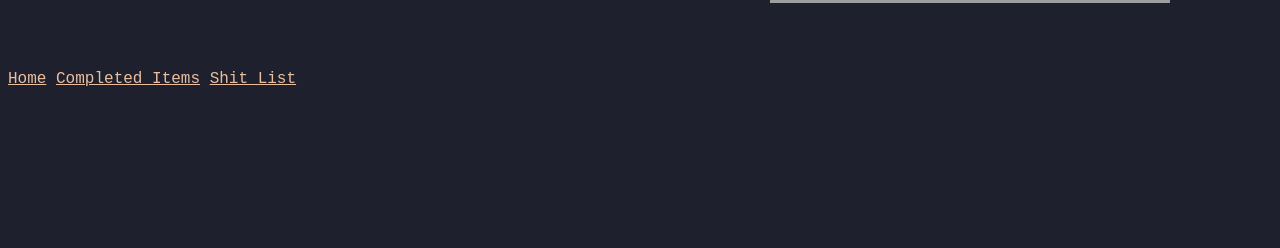
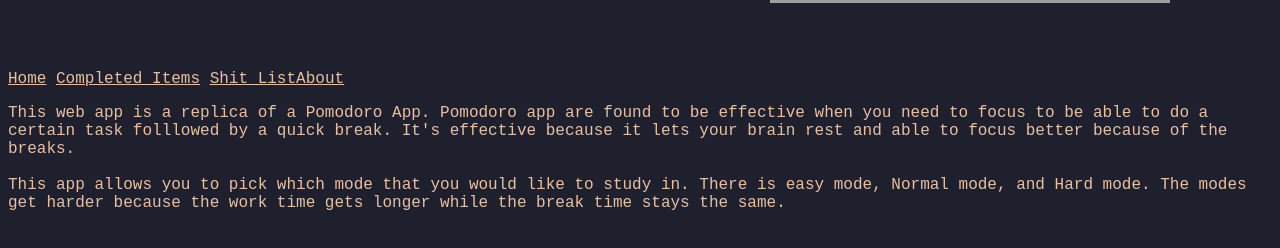
Before and after one commit to mobarakamir17/handle-your-shit, a React (Create React App) app in the folder productivity-tracker/: page /About in a window 1280 px wide. Shown: the part 364-612 px from the top of the page. Built offline with nearby package versions, Linux system fonts and the light colour scheme; data requests are answered from the project's data file; grey boxes are pictures that could not be loaded.

Commit message:
Changes 4

```diff
--- a/productivity-tracker/src/App.js
+++ b/productivity-tracker/src/App.js
@@ -6,6 +6,7 @@ import ToDoList from './components/ToDoList';
 import CompletedTasks from './components/CompletedTasks'; // Make sure the import uses the correct path
 import Calendar from './components/Calendar';
 import ShitList from './components/ShitList';
+import About from './components/About';
 
 function Container({tasks, onAddToDo, onSetCompletedItems}) {
   return (
@@ -53,6 +54,10 @@ function App() {
           <Link to="/shit-list" className="linkStyle">
             Shit List
           </Link>
+          <span className='About'></span>
+          <Link to="/about" className="linkStyle">
+            About
+          </Link>
         </div>
 
         <Routes>
@@ -73,6 +78,9 @@ function App() {
             path="/shit-list"
             element={<ShitList tasks={usersList} selectedDate={selectedDate} />}
           />
+          <Route path='/About'
+          element={<About/>}
+          />
         </Routes>
       </Router>
     </div>
--- /dev/null
+++ b/productivity-tracker/src/components/About.js
@@ -0,0 +1,15 @@
+import React from "react";
+
+const About = () => {
+    return (
+<>
+    <p>
+    This web app is a replica of a Pomodoro App. Pomodoro app are found to be effective when you need to focus to be able to do a certain task folllowed by a quick break. It's effective because it lets your brain rest and able to focus better because of the breaks.
+    <br />
+    <br />
+    This app allows you to pick which mode that you would like to study in. There is easy mode, Normal mode, and Hard mode. The modes get harder because the work time gets longer while the break time stays the same.
+    </p>
+</>
+    )
+ }
+ export default About;
--- a/productivity-tracker/src/components/Pomodoro.js
+++ b/productivity-tracker/src/components/Pomodoro.js
@@ -83,8 +83,8 @@ if(active) {
                 setDisplayMessage(true)
                 } else {
                 setWorking(true); //work
-                if (setBreakTimer(false))  {
-                setMinutes(minutes)
+                if (setBreakTimer(false)) {
+                setMinutes(minutes);
                 setSeconds(seconds);
                 setDisplayMessage(false)}
                 }
--- a/productivity-tracker/src/index.css
+++ b/productivity-tracker/src/index.css
@@ -41,6 +41,7 @@ body {
   box-shadow: inset 0 0 0 0 #54b3d6;
   transition: color .3s ease-in-out, box-shadow .3s ease-in-out;
   height: 100px;
+  cursor: pointer;
 }
 .Start:hover {
   box-shadow: inset 112px 0 0 0 #54b3d6;
```
